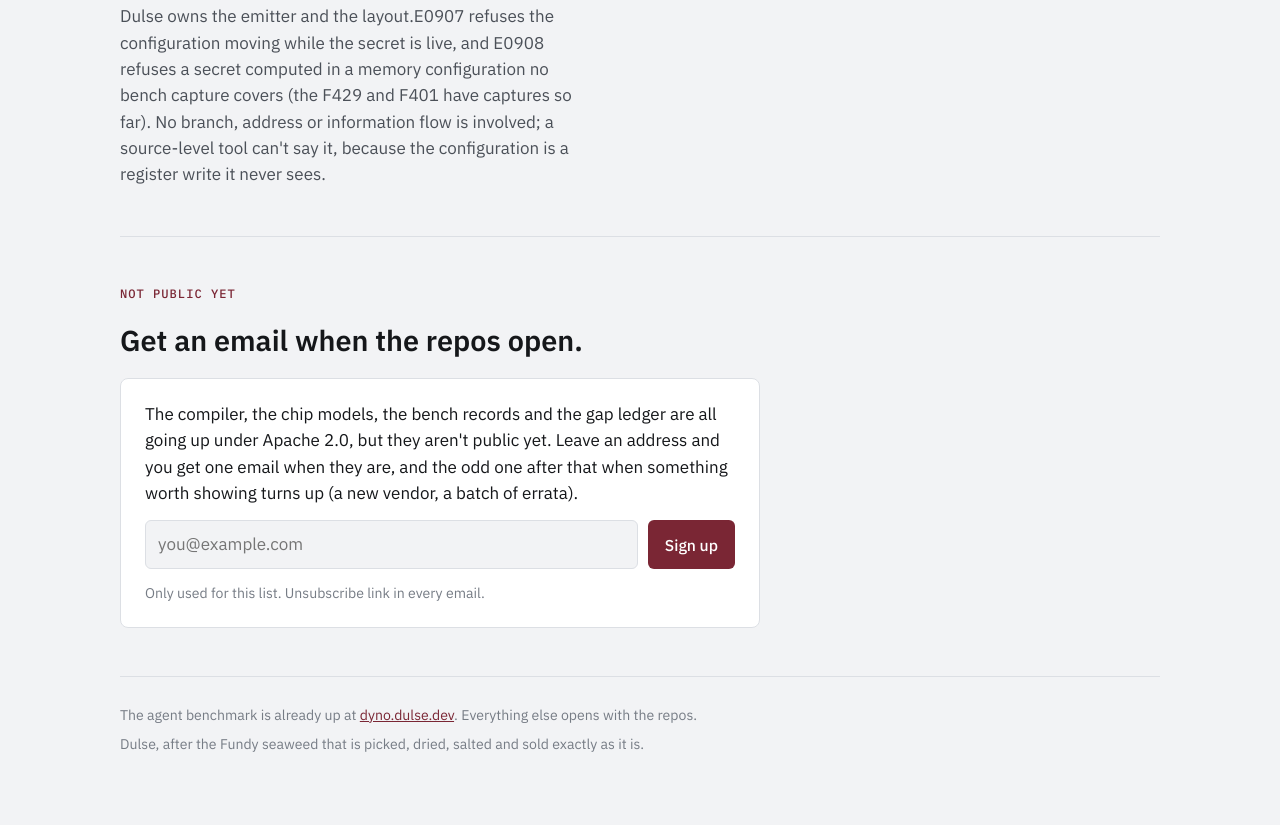
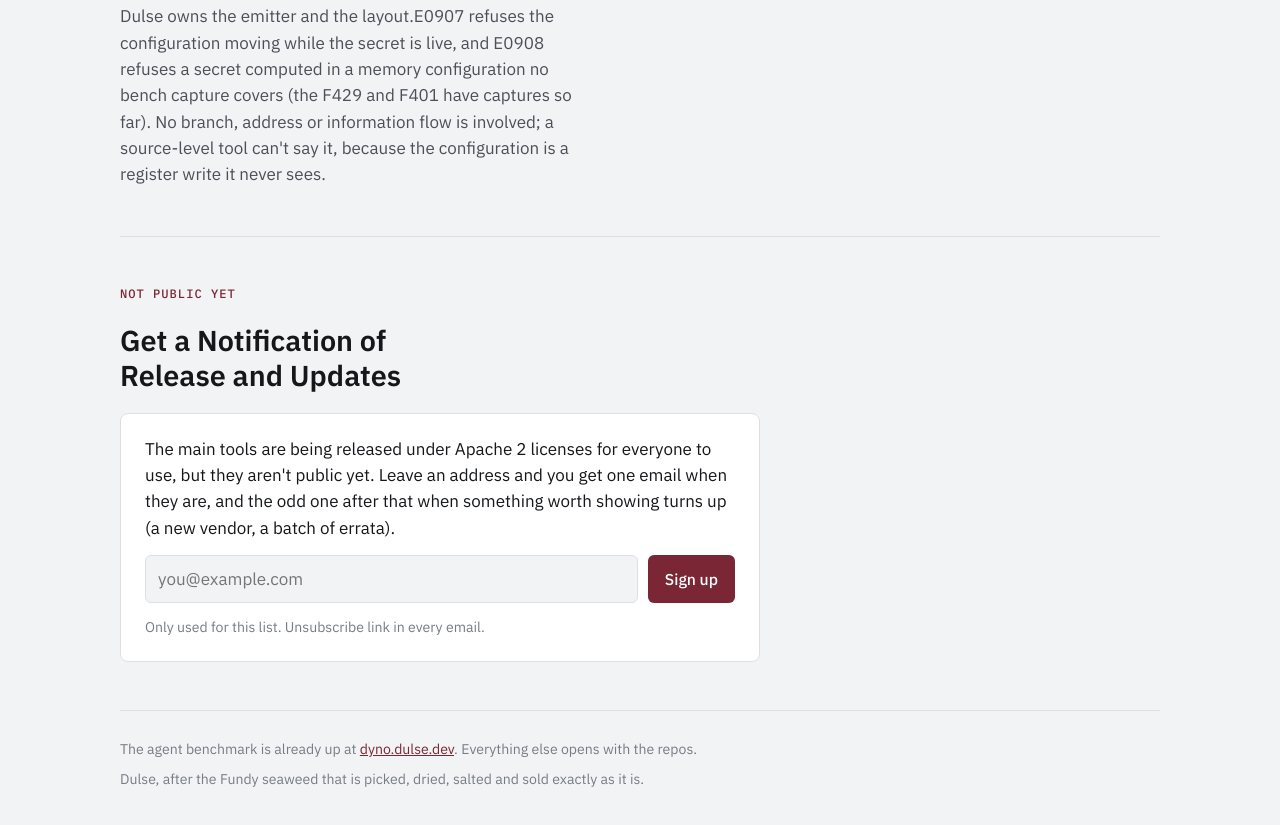
Before and after one commit to dulselang/dulse-site, a plain HTML site: page index.html in a window 1280 px wide. Shown: the part 3961-4786 px from the top of the page. Drawn offline with Linux system fonts and the light colour scheme.

Commit message:
Reword the signup section
Co-Authored-By: Claude Fable 5.2 <noreply@anthropic.com>

```diff
--- a/index.html
+++ b/index.html
@@ -304,9 +304,9 @@ task fn control() every 1ms deadline 100us on TIM6 {
 <section id="signup">
   <div class="stack">
     <p class="eyebrow">Not public yet</p>
-    <h2>Get an email when the repos open.</h2>
+    <h2>Get a Notification of Release and Updates</h2>
     <div class="signup">
-      <p>The compiler, the chip models, the bench records and the gap ledger are all going up under Apache 2.0, but they aren't public yet. Leave an address and you get one email when they are, and the odd one after that when something worth showing turns up (a new vendor, a batch of errata).</p>
+      <p>The main tools are being released under Apache 2 licenses for everyone to use, but they aren't public yet. Leave an address and you get one email when they are, and the odd one after that when something worth showing turns up (a new vendor, a batch of errata).</p>
       <form action="https://buttondown.com/api/emails/embed-subscribe/dulsedev" method="post" target="_blank">
         <label for="bd-email" style="position:absolute;left:-9999px">Email address</label>
         <input type="email" name="email" id="bd-email" placeholder="you@example.com" autocomplete="email" required>
```
